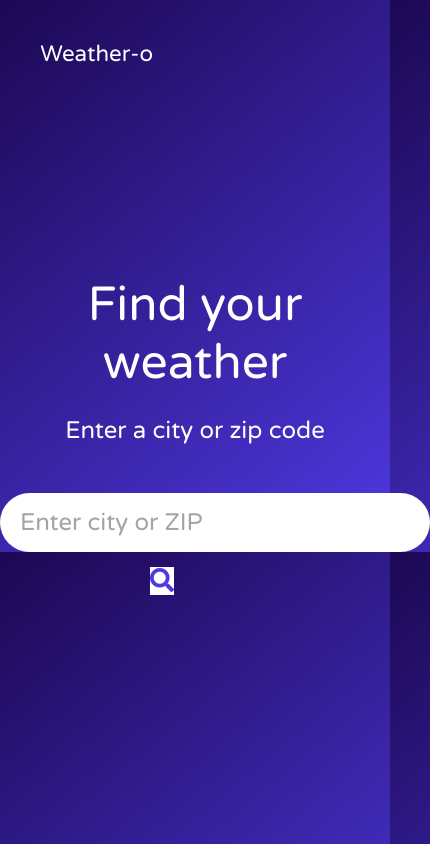
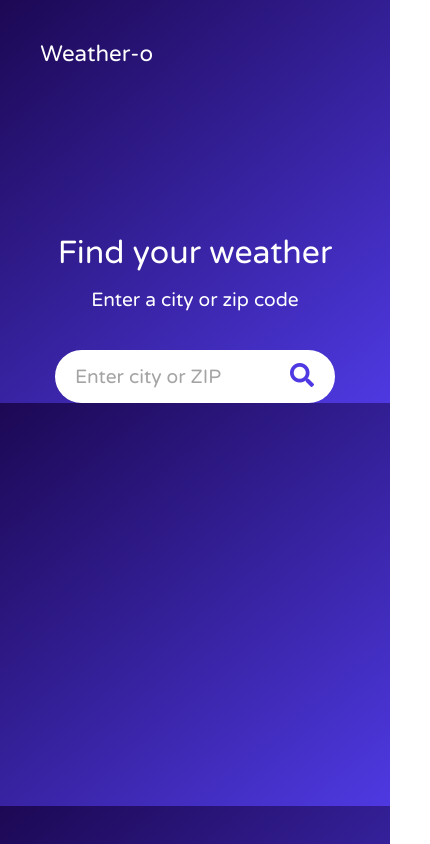
Before and after one commit to partiallymisplaced/team-weather-app, an Angular app: page / in a window 390 px wide. Shown: the whole page, 430 px wide, since content can reach past the window. Built offline with nearby package versions, Linux system fonts and the light colour scheme.

Commit message:
Adds a media query for small screens

```diff
--- a/src/app/search/search.component.css
+++ b/src/app/search/search.component.css
@@ -37,3 +37,22 @@ button.search-button {
     margin: 15px -45px;
     cursor: pointer;
 }
+
+@media only screen and (max-width: 600px) {
+.centered {
+    margin-top: 15vh;
+}
+ h2 {
+     font-size: 2em;
+ }
+ p {
+     font-size: 1.2em;
+ }
+ input {
+     font-size: 1.2em;
+     max-width: 240px;
+ }
+ button.search-button {
+    margin: 12px -45px;
+ }
+}
```
Also changed, not shown: 1 other file (tests, documents, lock files or other folders).
